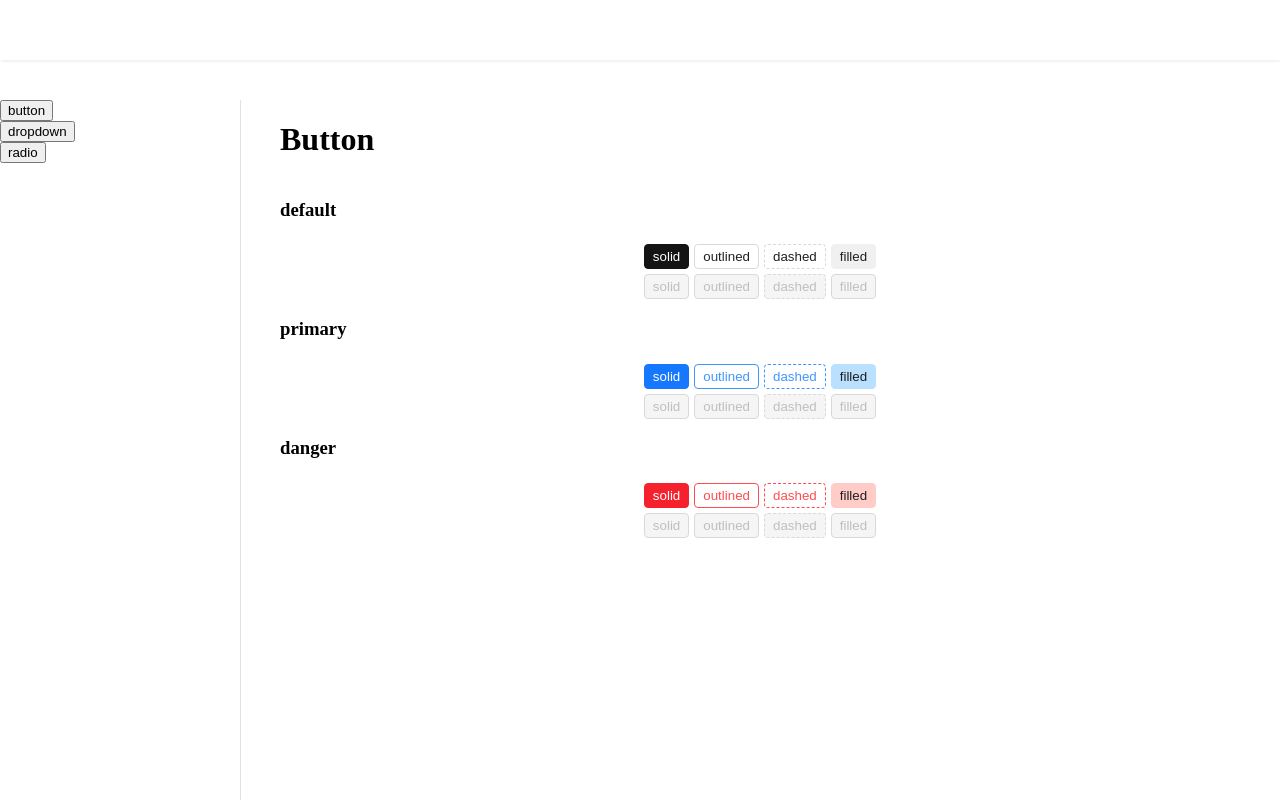
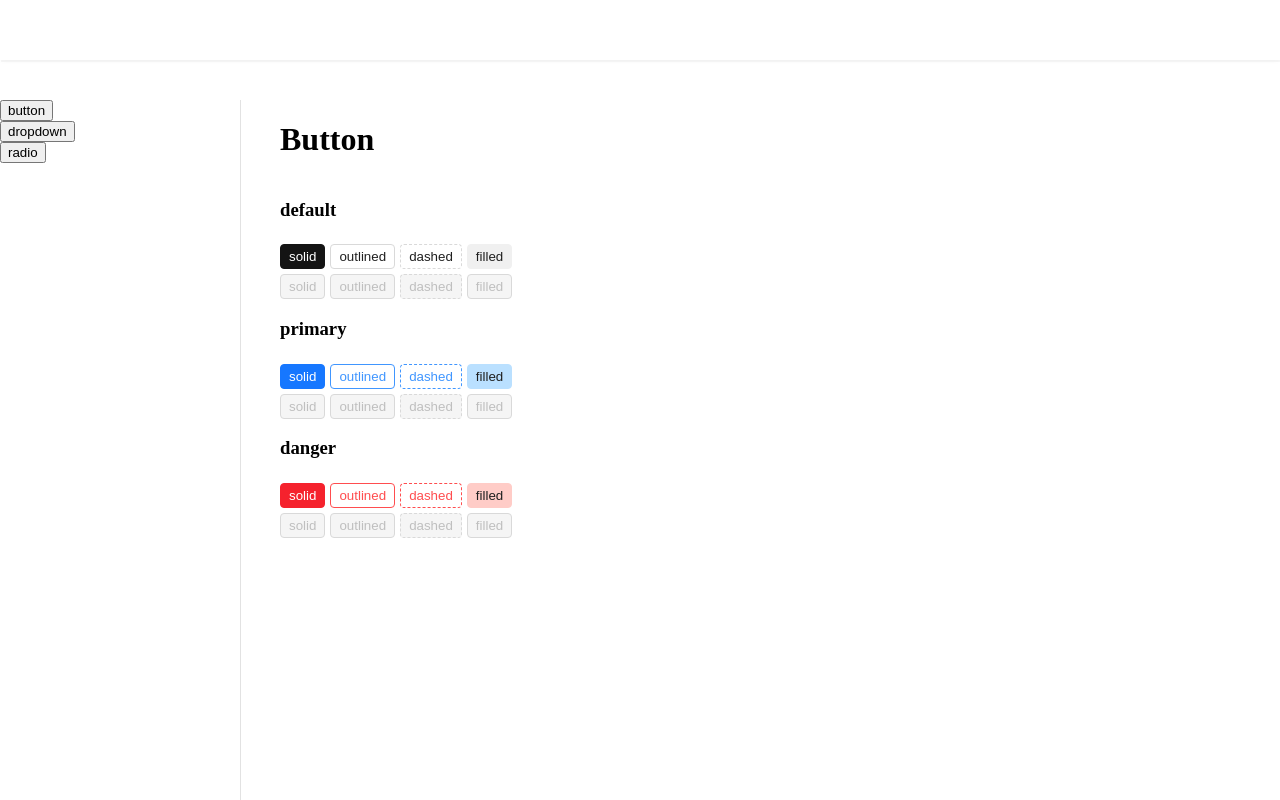
Before and after one commit to nuuuri/nuu-ui, a Next.js app: page /button in a window 1280 px wide. Built offline with nearby package versions, Linux system fonts and the light colour scheme.

Commit message:
[fix] flexbox 수정

```diff
--- a/src/app/(components)/button/page.tsx
+++ b/src/app/(components)/button/page.tsx
@@ -9,7 +9,7 @@ import Button from '.';
 import { flexbox } from '@/styles/themes/flexbox';
 
 const Wrapper = styled.div`
-  ${flexbox('column', 'center', 'left')}
+  ${flexbox('column', 'center', 'flex-start')}
   gap: 5px;
 `;
 
--- a/src/app/(components)/dropdown/page.tsx
+++ b/src/app/(components)/dropdown/page.tsx
@@ -9,7 +9,7 @@ import Dropdown from '.';
 import { flexbox } from '@/styles/themes/flexbox';
 
 const Box = styled.div`
-  ${flexbox('row', 'left')}
+  ${flexbox('row', 'flex-start', 'center')}
   gap: 5px;
 `;
 
```
